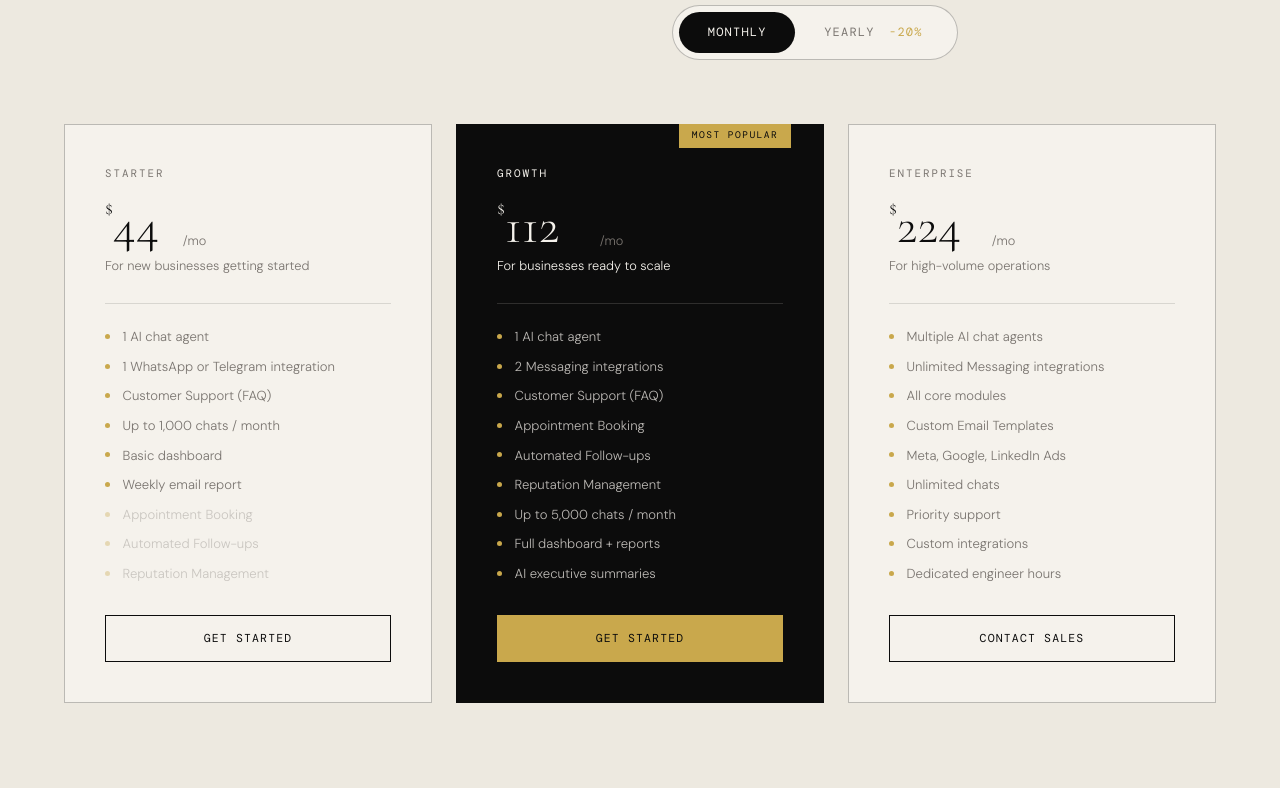
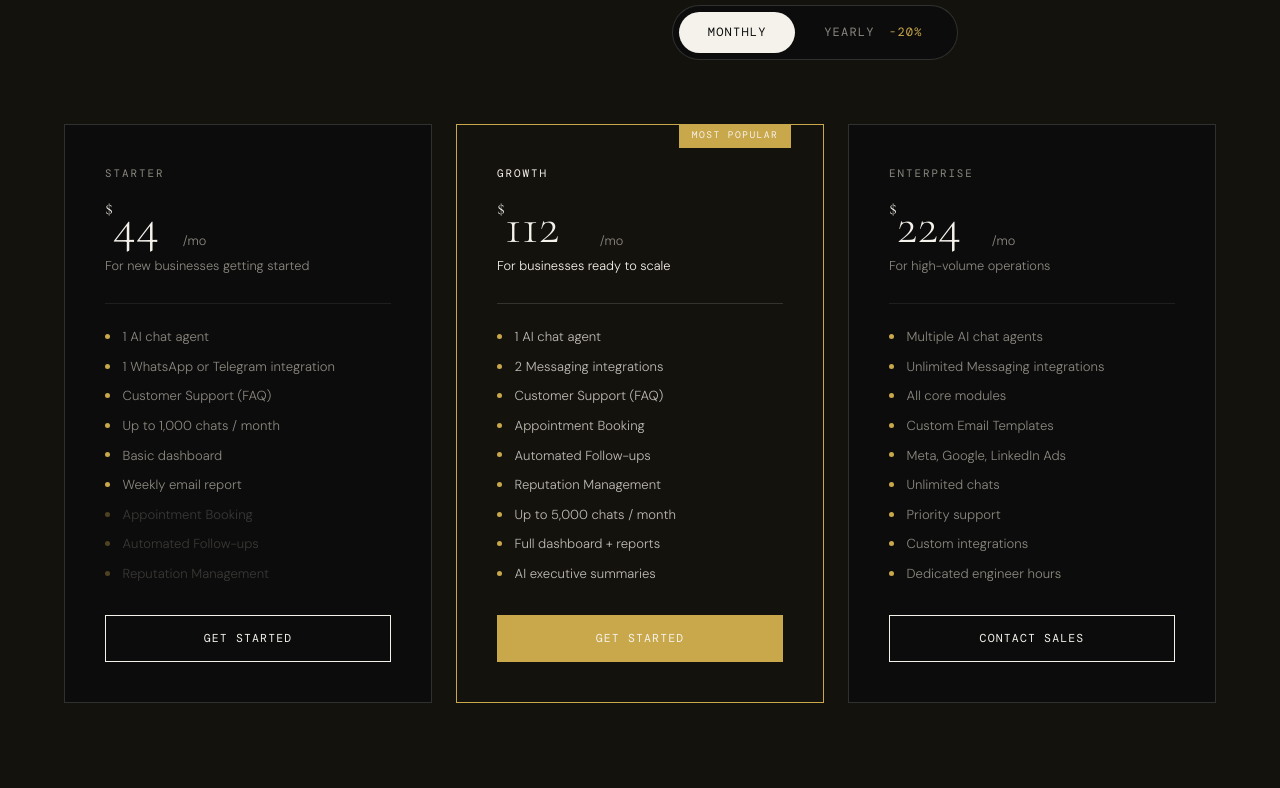
Before and after one commit to twinkalBmvsi/vexyr-ai, a Next.js app: page / in a window 1280 px wide. Shown: the part 2092-2880 px from the top of the page. Built offline with nearby package versions, Linux system fonts and the light colour scheme; a web font is replaced by a local one.

Commit message:
changed the theme.

```diff
--- a/app/[tenantSlug]/set-password/page.tsx
+++ b/app/[tenantSlug]/set-password/page.tsx
@@ -48,7 +48,7 @@ export default function SetPasswordPage() {
 
   return (
     <div style={{ minHeight: '100vh', display: 'flex', alignItems: 'center', justifyContent: 'center', background: 'var(--paper)', padding: '2rem' }}>
-      <div style={{ background: '#fff', border: '1px solid var(--border)', borderRadius: '8px', padding: '3rem', width: '100%', maxWidth: '400px', boxShadow: '0 4px 12px rgba(0,0,0,0.05)' }}>
+      <div style={{ background: 'var(--cream)', border: '1px solid var(--border)', borderRadius: '8px', padding: '3rem', width: '100%', maxWidth: '400px', boxShadow: '0 4px 12px rgba(0,0,0,0.05)' }}>
         <h1 style={{ fontFamily: 'Cormorant Garamond', fontSize: '2rem', marginBottom: '0.5rem', color: 'var(--ink)' }}>Welcome!</h1>
         <p style={{ color: 'var(--muted)', fontSize: '0.9rem', marginBottom: '2rem' }}>Please set your password to complete your account setup.</p>
 
--- a/app/globals.css
+++ b/app/globals.css
@@ -2,14 +2,14 @@
 @import "tailwindcss";
 
 :root {
-  --ink: #0c0c0c;
-  --paper: #f5f2ec;
-  --cream: #ede9e0;
+  --ink: #f5f2ec;
+  --paper: #0c0c0c;
+  --cream: #14120c;
   --gold: #c9a84c;
   --gold-light: #e8d5a3;
-  --muted: #7a7570;
-  --border: rgba(12,12,12,0.12);
-  --border-strong: rgba(12,12,12,0.25);
+  --muted: #8c8880;
+  --border: rgba(255, 255, 255, 0.08);
+  --border-strong: rgba(255, 255, 255, 0.15);
 }
 
 *, *::before, *::after { box-sizing: border-box; margin: 0; padding: 0; }
@@ -44,7 +44,7 @@ nav {
   justify-content: space-between;
   padding: 1.25rem 3rem;
   border-bottom: 1px solid var(--border);
-  background: rgba(245,242,236,0.88);
+  background: rgba(12,12,12,0.88);
   backdrop-filter: blur(12px);
 }
 
@@ -534,14 +534,14 @@ h1 em {
 }
 
 .plan-card.featured {
-  background: var(--ink);
-  border-color: var(--ink);
-  color: var(--paper);
+  background: var(--cream);
+  border-color: var(--gold);
+  color: var(--ink);
 }
 
 .plan-card.featured .plan-price,
 .plan-card.featured .plan-name,
-.plan-card.featured .plan-tagline { color: var(--paper); }
+.plan-card.featured .plan-tagline { color: var(--ink); }
 
 .plan-card.featured .plan-feature { color: rgba(245,242,236,0.75); }
 .plan-card.featured .plan-feature::before { background: var(--gold); }
@@ -885,15 +885,15 @@ h1 em {
 /* TESTIMONIALS */
 .testimonials {
   padding: 7rem 4rem;
-  background: var(--ink);
-  color: var(--paper);
+  background: var(--cream);
+  color: var(--ink);
   border-top: 1px solid var(--border);
 }
 
 .testimonials .section-label { color: var(--gold); }
 .testimonials .section-label::before { background: var(--gold); }
 
-.testimonials .section-title { color: var(--paper); }
+.testimonials .section-title { color: var(--ink); }
 
 .testi-grid {
   display: grid;
@@ -949,7 +949,7 @@ h1 em {
 .testi-name {
   font-size: 0.82rem;
   font-weight: 500;
-  color: var(--paper);
+  color: var(--ink);
 }
 
 .testi-biz {
@@ -1089,13 +1089,15 @@ h1 { animation-delay: 0.2s; }
 .auth-card {
   width: 100%;
   max-width: 440px;
-  background: rgba(245, 242, 236, 0.7);
-  backdrop-filter: blur(16px);
+  background: rgba(18, 18, 18, 0.4);
+  backdrop-filter: blur(24px);
   border: 1px solid var(--border);
+  border-top: 1px solid rgba(201, 168, 76, 0.3);
   padding: 3rem;
-  box-shadow: 0 20px 40px rgba(12, 12, 12, 0.04);
+  box-shadow: 0 40px 80px rgba(0, 0, 0, 0.6), inset 0 1px 0 rgba(255, 255, 255, 0.1);
   position: relative;
   overflow: hidden;
+  border-radius: 24px;
 }
 
 .auth-card::before {
@@ -1271,7 +1273,7 @@ h1 { animation-delay: 0.2s; }
   padding: 2.5rem 1.5rem;
   display: flex;
   flex-direction: column;
-  background: var(--ink);
+  background: var(--cream);
   position: relative;
   overflow: hidden;
 }
@@ -1296,7 +1298,7 @@ h1 { animation-delay: 0.2s; }
   font-family: 'Cormorant Garamond', serif;
   font-size: 1.8rem;
   font-weight: 600;
-  color: var(--cream);
+  color: var(--ink);
   text-decoration: none;
   margin-bottom: 3rem;
   padding-left: 1rem;
@@ -1678,7 +1680,7 @@ h1 { animation-delay: 0.2s; }
 }
 
 .sidebar-link:hover {
-  background: rgba(12,12,12,0.05);
+  background: rgba(255,255,255,0.05);
 }
 
 .sidebar-link:hover span,
@@ -1687,7 +1689,7 @@ h1 { animation-delay: 0.2s; }
 }
 
 .sidebar-link.active {
-  background: rgba(12,12,12,0.08);
+  background: rgba(255,255,255,0.08);
 }
 
 .sidebar-link.active::before {
--- a/app/invite/page.tsx
+++ b/app/invite/page.tsx
@@ -59,7 +59,7 @@ export default function InviteHandlerPage() {
 
   return (
     <div style={{ minHeight: '100vh', display: 'flex', alignItems: 'center', justifyContent: 'center', background: 'var(--paper)', padding: '2rem' }}>
-      <div style={{ background: '#fff', border: '1px solid var(--border)', borderRadius: '8px', padding: '3rem', textAlign: 'center', boxShadow: '0 4px 12px rgba(0,0,0,0.05)' }}>
+      <div style={{ background: 'var(--cream)', border: '1px solid var(--border)', borderRadius: '8px', padding: '3rem', textAlign: 'center', boxShadow: '0 4px 12px rgba(0,0,0,0.05)' }}>
         <h1 style={{ fontFamily: 'Cormorant Garamond', fontSize: '2rem', marginBottom: '1rem', color: 'var(--ink)' }}>Welcome to Vexyr</h1>
         <p style={{ color: 'var(--muted)', fontSize: '1rem' }}>{status}</p>
       </div>
```
